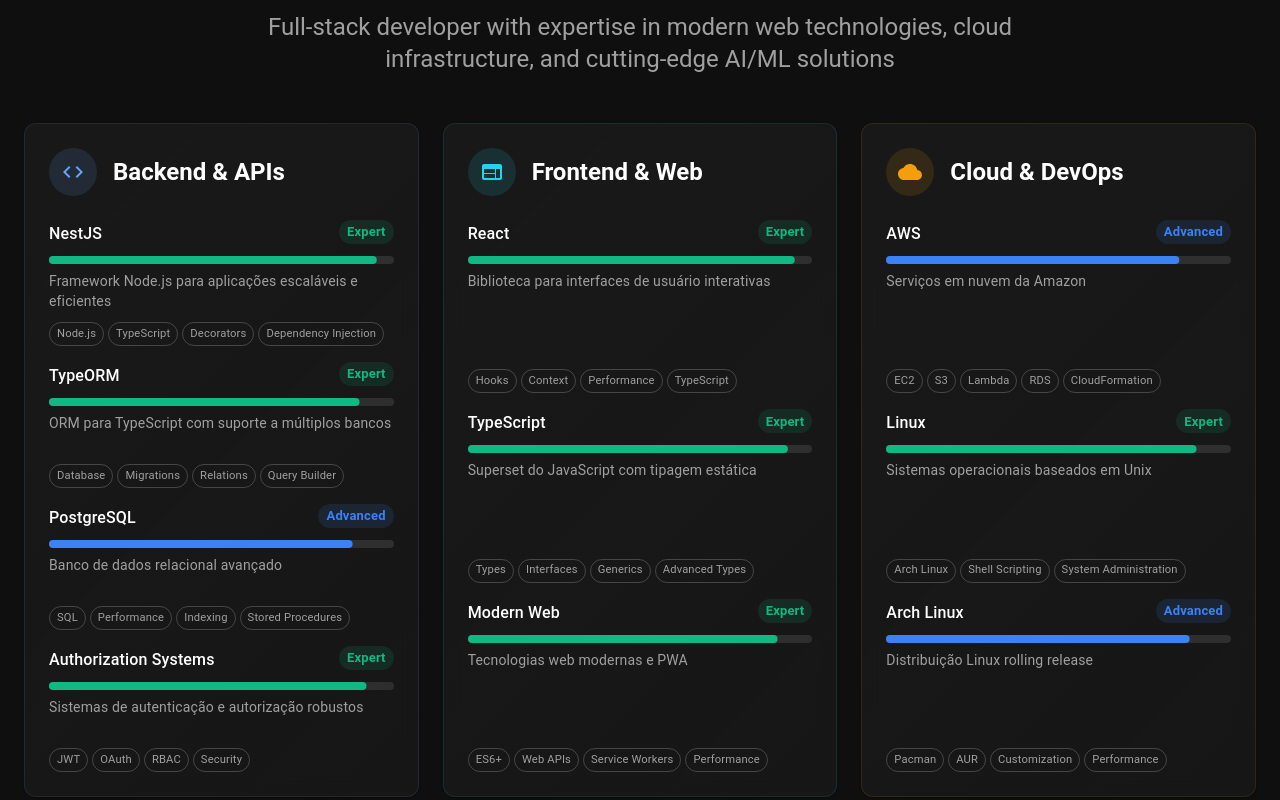
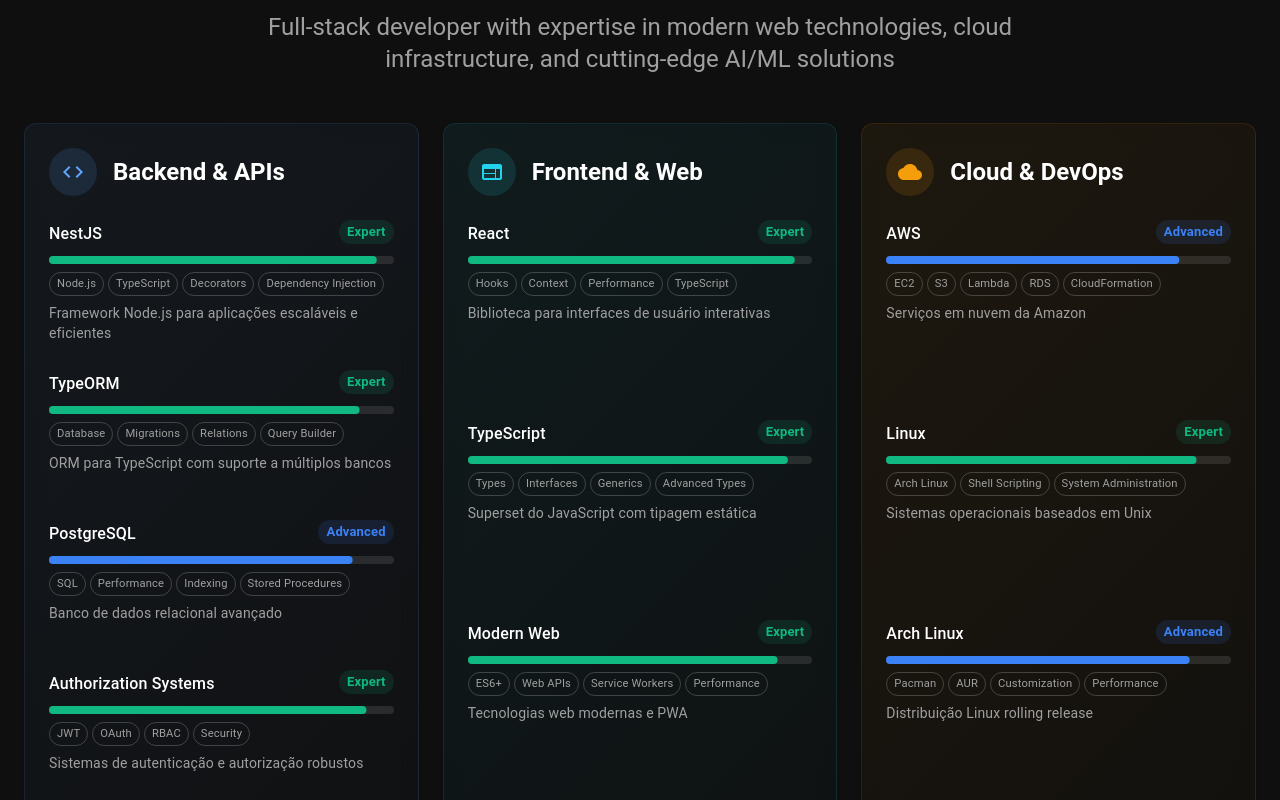
Before and after one commit to s4hlo/website, a React (Vite) app: page /resume in a window 1280 px wide. Shown: the part 860-1660 px from the top of the page. Built offline with nearby package versions, Linux system fonts and the light colour scheme.

Commit message:
refactor: improve formatting and styling in InteractiveResume component; enhance skill category presentation and career goals layout for better user experience and readability.

```diff
--- a/src/pages/InteractiveResume.tsx
+++ b/src/pages/InteractiveResume.tsx
@@ -206,8 +206,8 @@
       goals: [
         "Master advanced TypeScript patterns and React optimization techniques",
         "Complete AWS Solutions Architect certification",
-      "Contribute to 3+ open source projects"
-    ]
+        "Contribute to 3+ open source projects",
+      ],
     },
     {
       title: "Mid-Term Goals",
@@ -216,8 +216,8 @@
       goals: [
         "Lead development of a high-scale SaaS platform",
         "Build and deploy ML models in production",
-      "Mentor junior developers and conduct tech talks"
-    ]
+        "Mentor junior developers and conduct tech talks",
+      ],
     },
     {
       title: "Long-Term Goals",
@@ -226,9 +226,9 @@
       goals: [
         "Found a tech startup or become CTO at a growing company",
         "Publish research papers on AI/ML applications",
-      "Build a sustainable tech education platform"
-    ]
-  }
+        "Build a sustainable tech education platform",
+      ],
+    },
   ];
 
   useEffect(() => {
@@ -341,7 +341,10 @@
                   mb: 2,
                 }}
               >
-                <Typography variant="h4" sx={{ color: "white", fontWeight: 700 }}>
+                <Typography
+                  variant="h4"
+                  sx={{ color: "white", fontWeight: 700 }}
+                >
                   {index + 1}
                 </Typography>
               </Box>
@@ -359,7 +362,10 @@
 
             <Stack spacing={2}>
               {goal.goals.map((goalText, goalIndex) => (
-                <Box key={goalIndex} sx={{ display: "flex", alignItems: "flex-start", gap: 2 }}>
+                <Box
+                  key={goalIndex}
+                  sx={{ display: "flex", alignItems: "flex-start", gap: 2 }}
+                >
                   <Box
                     sx={{
                       width: 8,
@@ -419,7 +425,8 @@
               height: "100%",
               display: "flex",
               flexDirection: "column",
-                background: `linear-gradient(135deg, rgba(26, 26, 26, 0.9) 0%, rgba(26, 26, 26, 0.7) 100%)`,
+              background: `linear-gradient(135deg, ${category.color}10 0%, ${category.color}05 100%)`,
+              // background: `linear-gradient(135deg, rgba(26, 26, 26, 0.9) 0%, rgba(26, 26, 26, 0.7) 100%)`,
               backdropFilter: "blur(10px)",
               border: `1px solid ${category.color}20`,
               borderRadius: 3,
@@ -443,11 +450,7 @@
               >
                 {category.icon}
               </Avatar>
-                <Typography
-                  variant="h5"
-                  component="h2"
-                  sx={{ fontWeight: 600 }}
-                >
+              <Typography variant="h5" component="h2" sx={{ fontWeight: 600 }}>
                 {category.title}
               </Typography>
             </Box>
@@ -493,27 +496,12 @@
                       },
                     }}
                   />
-
-                    <Typography
-                      variant="body2"
-                      color="text.secondary"
-                      sx={{
-                        mt: 1,
-                        mb: 1,
-                        flex: 1,
-                        minHeight: "3em",
-                        lineHeight: 1.4,
-                      }}
-                    >
-                      {skill.description}
-                    </Typography>
-
                   <Box
                     sx={{
                       display: "flex",
                       flexWrap: "wrap",
                       gap: 0.5,
-                        mt: "auto",
+                      mt: 1,
                     }}
                   >
                     {skill.tags.map((tag) => (
@@ -530,6 +518,20 @@
                       />
                     ))}
                   </Box>
+
+                  <Typography
+                    variant="body2"
+                    color="text.secondary"
+                    sx={{
+                      mt: 1,
+                      mb: 1,
+                      flex: 1,
+                      minHeight: "3em",
+                      lineHeight: 1.4,
+                    }}
+                  >
+                    {skill.description}
+                  </Typography>
                 </Box>
               ))}
             </Stack>
```
Lines whose indentation alone changed are shown as unchanged.
